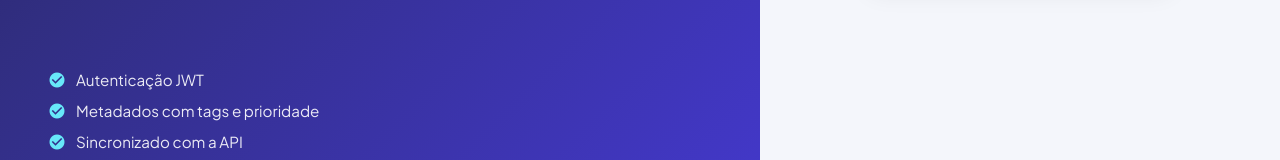
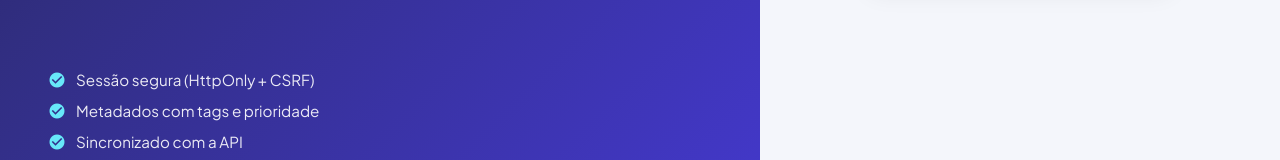
Before and after one commit to mattspider/desafio-essentia-tecnologies-, an Angular app in the folder frontend/: page /auth/login in a window 1280 px wide. Shown: the part 601-761 px from the top of the page. Built offline with nearby package versions, Linux system fonts and the light colour scheme; no server answers.

Commit message:
Fix:ajustado readme

```diff
--- a/frontend/src/app/features/auth/constants/auth-brand.constants.ts
+++ b/frontend/src/app/features/auth/constants/auth-brand.constants.ts
@@ -5,7 +5,7 @@ export const LOGIN_BRAND: AuthBrandContent = {
   description:
     'Gerencie tarefas, prioridades e metadados em um só lugar — simples, rápido e seguro.',
   features: [
-    { icon: 'check_circle', label: 'Autenticação JWT' },
+    { icon: 'check_circle', label: 'Sessão segura (HttpOnly + CSRF)' },
     { icon: 'check_circle', label: 'Metadados com tags e prioridade' },
     { icon: 'check_circle', label: 'Sincronizado com a API' },
   ],
```
Also changed, not shown: 3 other files (tests, documents, lock files or other folders).
